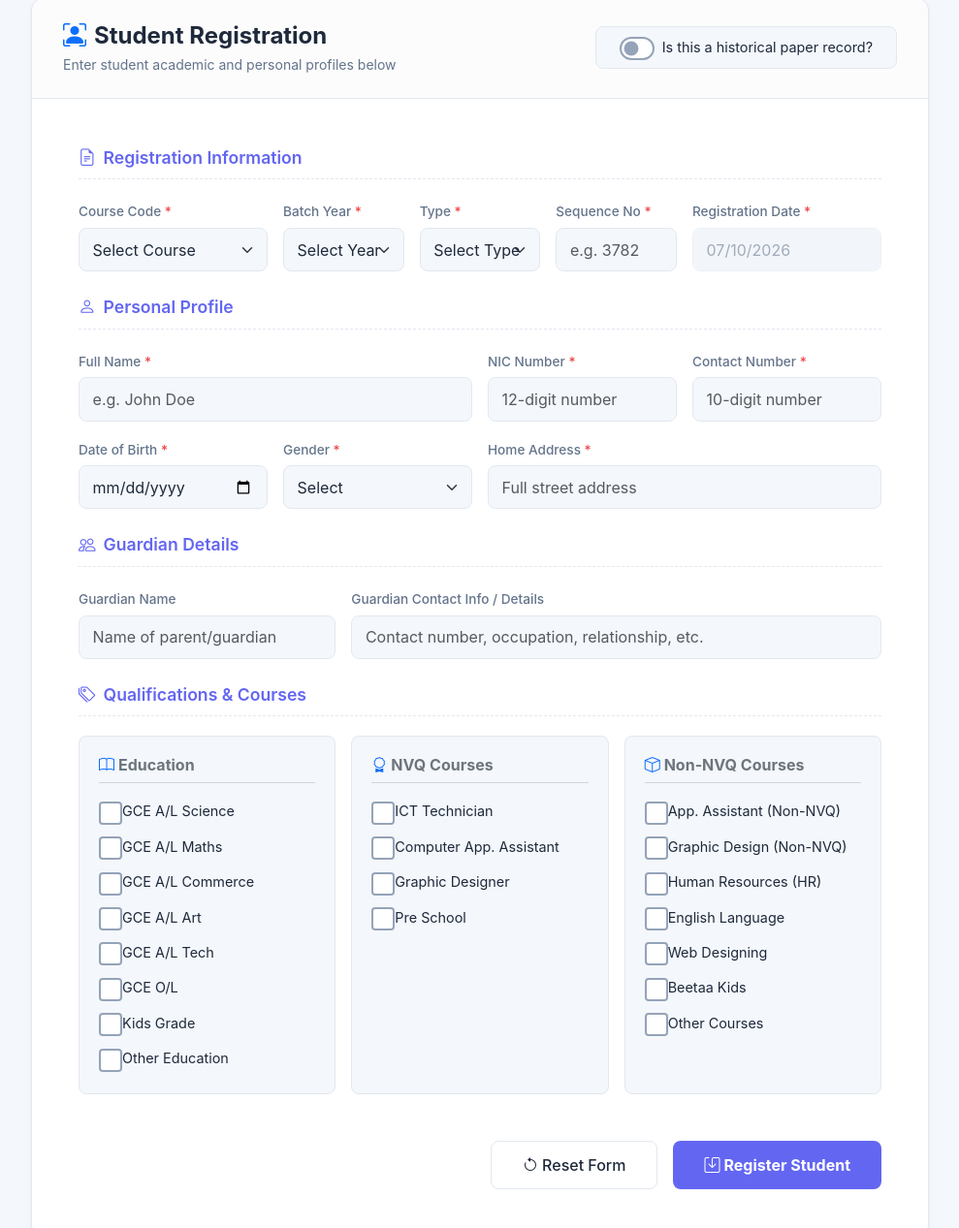
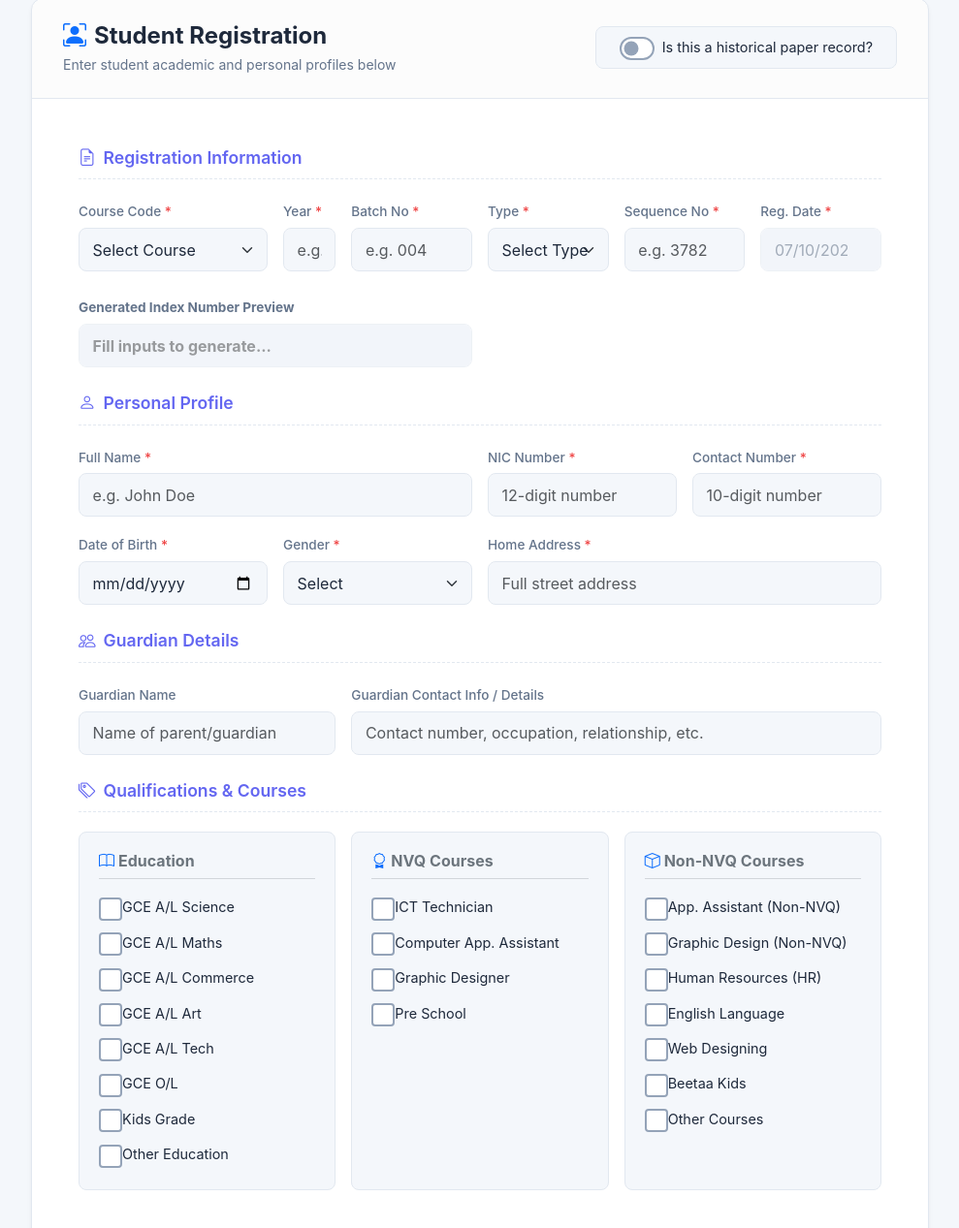
Before and after one commit to dilitha21/Beetacom-sms, a PHP site: page /add_student.php in a window 1280 px wide. Shown: the part 135-1402 px from the top of the page at 97% size, without its empty margins (145-1134 px from the left). Run offline with PHP 8.4, Linux system fonts and the light colour scheme; a user stored in the database is signed in; some libraries are stand-ins or nearby versions.

Commit message:
Phase 13: Implement dynamic batch inputs, batch_number database column, and index formatting updates

```diff
--- a/add_student.php
+++ b/add_student.php
@@ -10,16 +10,25 @@ require_once 'db_connect.php';
 
 $success_msg = '';
 $error_msg = '';
+$is_htmx = isset($_SERVER['HTTP_HX_REQUEST']);
 
 // Handle POST request
 if ($_SERVER['REQUEST_METHOD'] === 'POST') {
     // CSRF Protection
     if (!isset($_POST['csrf_token']) || $_POST['csrf_token'] !== ($_SESSION['csrf_token'] ?? '')) {
         $error_msg = 'Invalid session token. Please refresh and try again.';
+        if ($is_htmx) {
+            echo '<div class="alert alert-custom-error d-flex align-items-center mb-4" role="alert">
+                    <i class="bi bi-exclamation-triangle-fill me-2"></i>
+                    <div>' . htmlspecialchars($error_msg) . '</div>
+                  </div>';
+            exit;
+        }
     } else {
         // Collect & Sanitize textual/date inputs
         $course_code        = trim($_POST['course_code'] ?? '');
         $batch_year         = trim($_POST['batch_year'] ?? '');
+        $batch_number       = trim($_POST['batch_number'] ?? '');
         $is_nvq             = trim($_POST['is_nvq'] ?? '');
         $sequence_number    = trim($_POST['sequence_number'] ?? '');
         $is_historical      = isset($_POST['is_historical']) ? 1 : 0;
@@ -37,9 +46,9 @@ if ($_SERVER['REQUEST_METHOD'] === 'POST') {
         // Build index_number based on course_code
         if ($course_code === 'IN') {
             $is_nvq = null;
-            $index_number = $course_code . '/' . $batch_year . '/' . $sequence_number;
+            $index_number = $course_code . '/' . $batch_year . '/' . $batch_number . '/' . $sequence_number;
         } else {
-            $index_number = $course_code . '/' . $batch_year . '/' . $is_nvq . '/' . $sequence_number;
+            $index_number = $course_code . '/' . $batch_year . '/' . $batch_number . '/' . $is_nvq . '/' . $sequence_number;
         }
 
         // Educational Qualifications (boolean checkboxes)
@@ -73,7 +82,7 @@ if ($_SERVER['REQUEST_METHOD'] === 'POST') {
         }
 
         // Validation checks
-        if (empty($course_code) || empty($batch_year) || empty($sequence_number) || ($course_code !== 'IN' && empty($is_nvq)) ||
+        if (empty($course_code) || empty($batch_year) || empty($batch_number) || empty($sequence_number) || ($course_code !== 'IN' && empty($is_nvq)) ||
             empty($registration_date) || empty($name) || empty($address) ||
             empty($contact_no) || empty($nic) || empty($dob) || empty($gender)) {
             $error_msg = 'Please fill out all required fields.';
@@ -81,18 +90,28 @@ if ($_SERVER['REQUEST_METHOD'] === 'POST') {
             $error_msg = 'NIC must be exactly 12 digits.';
         } elseif (!preg_match('/^[0-9]{10}$/', $contact_no)) {
             $error_msg = 'Contact number must be exactly 10 digits.';
+        }
+
+        if ($error_msg !== '') {
+            if ($is_htmx) {
+                echo '<div class="alert alert-custom-error d-flex align-items-center mb-4" role="alert">
+                        <i class="bi bi-exclamation-triangle-fill me-2"></i>
+                        <div>' . htmlspecialchars($error_msg) . '</div>
+                      </div>';
+                exit;
+            }
         } else {
             // Process insertion
             try {
                 $sql = "INSERT INTO students (
-                            index_number, course_code, batch_year, is_nvq, sequence_number,
+                            index_number, course_code, batch_year, batch_number, is_nvq, sequence_number,
                             is_historical, registration_date, name, address, contact_no, nic, dob, gender,
                             guardian_name, guardian_details, added_by,
                             gce_al_science, gce_al_maths, gce_al_commerce, gce_al_art, gce_al_tech, gce_ol, other_edu, kids_grade,
                             ict_tech, computer_app_ast, graphic_designer, pre_school,
                             non_nvq_app_ast, non_nvq_graphic, hr, english, web_design, beetaa_kids, other_course
                         ) VALUES (
-                            :index_number, :course_code, :batch_year, :is_nvq, :sequence_number,
+                            :index_number, :course_code, :batch_year, :batch_number, :is_nvq, :sequence_number,
                             :is_historical, :registration_date, :name, :address, :contact_no, :nic, :dob, :gender,
                             :guardian_name, :guardian_details, :added_by,
                             :gce_al_science, :gce_al_maths, :gce_al_commerce, :gce_al_art, :gce_al_tech, :gce_ol, :other_edu, :kids_grade,
@@ -105,6 +124,7 @@ if ($_SERVER['REQUEST_METHOD'] === 'POST') {
                     ':index_number'       => $index_number,
                     ':course_code'        => $course_code,
                     ':batch_year'         => $batch_year,
+                    ':batch_number'       => $batch_number,
                     ':is_nvq'             => !empty($is_nvq) ? $is_nvq : null,
                     ':sequence_number'    => !empty($sequence_number) ? (int)$sequence_number : null,
                     ':is_historical'      => $is_historical,
@@ -139,15 +159,38 @@ if ($_SERVER['REQUEST_METHOD'] === 'POST') {
                     ':other_course'       => $other_course
                 ]);
 
+                if ($is_htmx) {
+                    echo '<div class="alert alert-custom-success d-flex align-items-center mb-4" role="alert">
+                            <i class="bi bi-check-circle-fill me-2"></i>
+                            <div>Student registered successfully! Index Number: <strong>' . htmlspecialchars($index_number) . '</strong></div>
+                          </div>';
+                    echo '<script>
+                            document.getElementById("studentForm").reset();
+                            document.getElementById("index_number").value = "";
+                            document.getElementById("is_historical").checked = false;
+                            const event = new Event("change");
+                            document.getElementById("is_historical").dispatchEvent(event);
+                            document.getElementById("course_code").dispatchEvent(event);
+                          </script>';
+                    exit;
+                } else {
                     $new_id = $pdo->lastInsertId();
                     header("Location: student_profile.php?id=" . $new_id);
                     exit;
+                }
             } catch (\PDOException $e) {
                 // Check if UNIQUE constraint was violated (MySQL error code 1062)
                 if (isset($e->errorInfo[1]) && $e->errorInfo[1] == 1062) {
                     $error_msg = 'Error: This Index Number already exists in the system.';
                 } else {
                     $error_msg = 'Database Error: ' . htmlspecialchars($e->getMessage());
+                }
+                if ($is_htmx) {
+                    echo '<div class="alert alert-custom-error d-flex align-items-center mb-4" role="alert">
+                            <i class="bi bi-exclamation-triangle-fill me-2"></i>
+                            <div>' . htmlspecialchars($error_msg) . '</div>
+                          </div>';
+                    exit;
                 }
             }
         }
@@ -456,6 +499,7 @@ if (!$is_htmx):
             <div class="col-xl-10">
 
                 <!-- Alert Messages -->
+                <div id="alert-container">
                     <?php if (!empty($success_msg)): ?>
                         <div class="alert alert-custom-success d-flex align-items-center mb-4" role="alert">
                             <i class="bi bi-check-circle-fill me-2"></i>
@@ -469,6 +513,7 @@ if (!$is_htmx):
                             <div><?php echo htmlspecialchars($error_msg); ?></div>
                         </div>
                     <?php endif; ?>
+                </div>
 
                 <!-- Registration Card -->
                 <div class="form-card">
@@ -486,7 +531,7 @@ if (!$is_htmx):
                     </div>
 
                     <div class="card-body p-4 p-md-5">
-                        <form action="add_student.php" method="POST" id="studentForm" class="needs-validation" novalidate>
+                        <form action="add_student.php" method="POST" id="studentForm" class="needs-validation" novalidate hx-post="add_student.php" hx-target="#alert-container" hx-swap="innerHTML">
 
                             <!-- Hidden Fields -->
                             <input type="hidden" name="csrf_token" value="<?php echo htmlspecialchars($_SESSION['csrf_token']); ?>">
@@ -504,28 +549,20 @@ if (!$is_htmx):
                                     <label for="course_code" class="form-label required">Course Code</label>
                                     <select class="form-select" id="course_code" name="course_code" required>
                                         <option value="" disabled selected>Select Course</option>
-                                        <option value="IN" <?php echo (isset($_POST['course_code']) && $_POST['course_code'] === 'IN') ? 'selected' : ''; ?>>IN</option>
-                                        <option value="AP" <?php echo (isset($_POST['course_code']) && $_POST['course_code'] === 'AP') ? 'selected' : ''; ?>>AP</option>
-                                        <option value="CGD" <?php echo (isset($_POST['course_code']) && $_POST['course_code'] === 'CGD') ? 'selected' : ''; ?>>CGD</option>
-                                        <option value="PRE" <?php echo (isset($_POST['course_code']) && $_POST['course_code'] === 'PRE') ? 'selected' : ''; ?>>PRE</option>
-                                        <option value="ICT" <?php echo (isset($_POST['course_code']) && $_POST['course_code'] === 'ICT') ? 'selected' : ''; ?>>ICT</option>
+                                        <option value="IN" <?php echo (isset($_POST['course_code']) && $_POST['course_code'] === 'IN') ? 'selected' : ''; ?>>IN - Individual</option>
+                                        <option value="AP" <?php echo (isset($_POST['course_code']) && $_POST['course_code'] === 'AP') ? 'selected' : ''; ?>>AP - Application Programming</option>
+                                        <option value="CGD" <?php echo (isset($_POST['course_code']) && $_POST['course_code'] === 'CGD') ? 'selected' : ''; ?>>CGD - Computer Graphic Designer</option>
+                                        <option value="PRE" <?php echo (isset($_POST['course_code']) && $_POST['course_code'] === 'PRE') ? 'selected' : ''; ?>>PRE - Pre School Teacher Training</option>
+                                        <option value="ICT" <?php echo (isset($_POST['course_code']) && $_POST['course_code'] === 'ICT') ? 'selected' : ''; ?>>ICT - ICT Technician</option>
                                     </select>
                                 </div>
+                                <div class="col-md-1">
+                                    <label for="batch_year" class="form-label required">Year</label>
+                                    <input type="text" name="batch_year" id="batch_year" maxlength="2" pattern="\d{2}" placeholder="e.g. 26" required class="form-control" value="<?php echo isset($_POST['batch_year']) ? htmlspecialchars($_POST['batch_year']) : ''; ?>">
+                                </div>
                                 <div class="col-md-2">
-                                    <label for="batch_year" class="form-label required">Batch Year</label>
-                                    <select class="form-select" id="batch_year" name="batch_year" required>
-                                        <option value="" disabled selected>Select Year</option>
-                                        <?php
-                                        $current_short = (int)date('y');
-                                        $start_year = 24; // Keep 2024 for historical records
-                                        $end_year = max($current_short + 10, 30); // Future-proof to current + 10 years
-                                        for ($y = $start_year; $y <= $end_year; $y++) {
-                                            $padded_y = str_pad($y, 2, '0', STR_PAD_LEFT);
-                                            $selected = (isset($_POST['batch_year']) && $_POST['batch_year'] === $padded_y) ? 'selected' : '';
-                                            echo "<option value=\"$padded_y\" $selected>$padded_y</option>";
-                                        }
-                                        ?>
-                                    </select>
+                                    <label for="batch_number" class="form-label required">Batch No</label>
+                                    <input type="text" name="batch_number" id="batch_number" maxlength="3" pattern="\d{3}" placeholder="e.g. 004" required class="form-control" value="<?php echo isset($_POST['batch_number']) ? htmlspecialchars($_POST['batch_number']) : ''; ?>">
                                 </div>
                                 <div class="col-md-2" id="nvq_type_container">
                                     <label for="is_nvq" class="form-label required">Type</label>
@@ -538,9 +575,17 @@ if (!$is_htmx):
                                     <label for="sequence_number" class="form-label required">Sequence No</label>
                                     <input type="number" class="form-control" id="sequence_number" name="sequence_number" required placeholder="e.g. 3782" min="1" value="<?php echo isset($_POST['sequence_number']) ? htmlspecialchars($_POST['sequence_number']) : ''; ?>">
                                 </div>
-                                <div class="col-md-3">
-                                    <label for="registration_date" class="form-label required">Registration Date</label>
+                                <div class="col-md-2">
+                                    <label for="registration_date" class="form-label required">Reg. Date</label>
                                     <input type="date" class="form-control" id="registration_date" name="registration_date" required value="<?php echo isset($_POST['registration_date']) ? htmlspecialchars($_POST['registration_date']) : ''; ?>">
+                                </div>
+                            </div>
+
+                            <!-- Generated Index Number Preview -->
+                            <div class="row g-3 mb-4">
+                                <div class="col-md-6">
+                                    <label for="index_number" class="form-label fw-bold">Generated Index Number Preview</label>
+                                    <input type="text" class="form-control fw-bold text-primary" id="index_number" name="index_number" readonly placeholder="Fill inputs to generate..." value="<?php echo isset($index_number) ? htmlspecialchars($index_number) : ''; ?>">
                                 </div>
                             </div>
 
@@ -768,9 +813,35 @@ if (!$is_htmx):
             // Handle toggle changes
             isHistoricalCheckbox.addEventListener('change', updateDatePickerState);
 
-            // Conditional NVQ field handling based on Course Code
+            // Elements for Index Number Builder
             const courseCodeSelect = document.getElementById('course_code');
+            const batchYearInput = document.getElementById('batch_year');
+            const batchNumberInput = document.getElementById('batch_number');
             const isNvqSelect = document.getElementById('is_nvq');
+            const sequenceNumberInput = document.getElementById('sequence_number');
+            const indexNumberInput = document.getElementById('index_number');
+            const nvqTypeContainer = document.getElementById('nvq_type_container');
+
+            // Live Index Number Generator
+            const generateIndexNumber = () => {
+                const courseCode = courseCodeSelect.value || '';
+                const batchYear = batchYearInput.value || '';
+                const batchNumber = batchNumberInput.value || '';
+                const isNvq = isNvqSelect.value || '';
+                const sequenceNumber = sequenceNumberInput.value || '';
+
+                // If critical parameters are empty, leave preview blank
+                if (!courseCode || !batchYear || !batchNumber || !sequenceNumber || (courseCode !== 'IN' && !isNvq)) {
+                    indexNumberInput.value = '';
+                    return;
+                }
+
+                if (courseCode === 'IN') {
+                    indexNumberInput.value = `${courseCode}/${batchYear}/${batchNumber}/${sequenceNumber}`;
+                } else {
+                    indexNumberInput.value = `${courseCode}/${batchYear}/${batchNumber}/${isNvq}/${sequenceNumber}`;
+                }
+            };
 
             const handleCourseCodeChange = () => {
                 const courseCode = courseCodeSelect.value || '';
@@ -780,17 +851,27 @@ if (!$is_htmx):
                     isNvqSelect.disabled = true;
                     isNvqSelect.removeAttribute('required');
                     isNvqSelect.value = '';
+                    nvqTypeContainer.style.display = 'none';
                 } else {
                     // Enable is_nvq
                     isNvqSelect.disabled = false;
                     isNvqSelect.setAttribute('required', true);
+                    nvqTypeContainer.style.display = '';
                 }
+                generateIndexNumber();
             };
 
-            // Listen for changes
+            // Listen to inputs
+            [courseCodeSelect, batchYearInput, batchNumberInput, isNvqSelect, sequenceNumberInput].forEach(elem => {
+                if (elem) {
+                    elem.addEventListener('input', generateIndexNumber);
+                    elem.addEventListener('change', generateIndexNumber);
+                }
+            });
+
             courseCodeSelect.addEventListener('change', handleCourseCodeChange);
 
-            // Initialize on page load
+            // Initialize
             handleCourseCodeChange();
 
             // Handle manual reset button
--- a/schema.sql
+++ b/schema.sql
@@ -34,6 +34,7 @@ CREATE TABLE `students` (
     `id` INT AUTO_INCREMENT,
     `course_code` VARCHAR(10) NOT NULL,
     `batch_year` VARCHAR(4) NOT NULL,
+    `batch_number` VARCHAR(3) NOT NULL,
     `is_nvq` VARCHAR(5) DEFAULT NULL,
     `sequence_number` INT NOT NULL,
     `index_number` VARCHAR(50) NOT NULL,
```
Also changed, not shown: bulk_grading.php (+24 -27 lines). Lines whose indentation alone changed are shown as unchanged.
